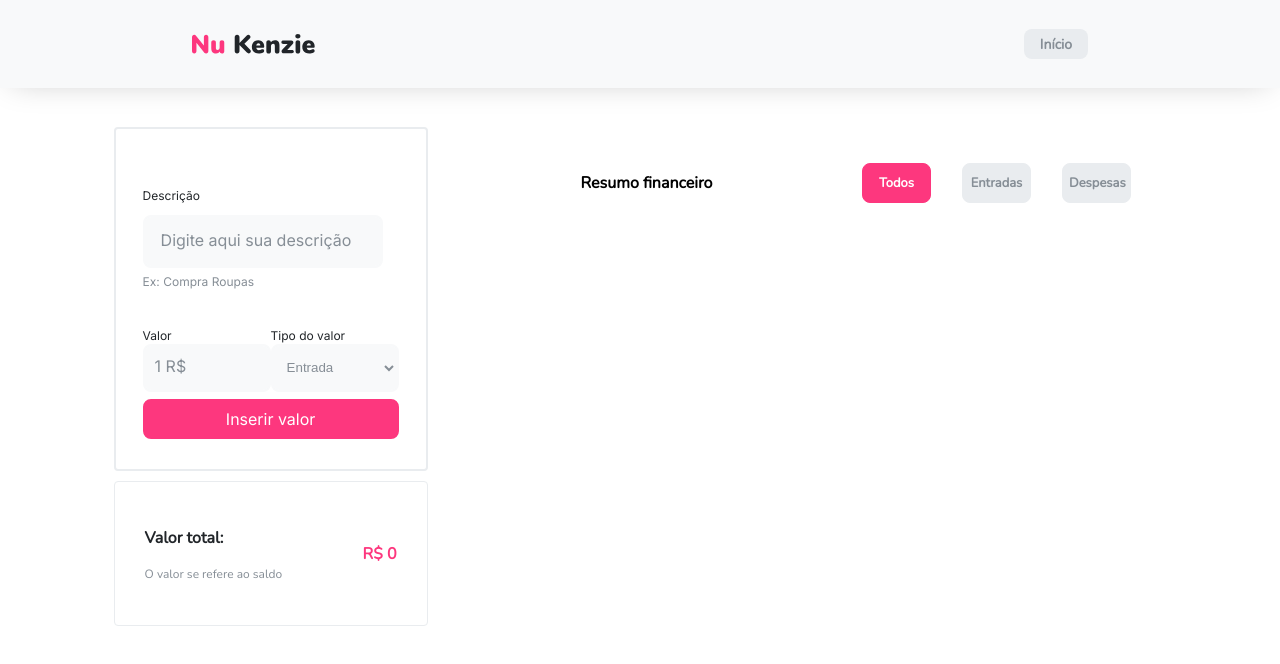
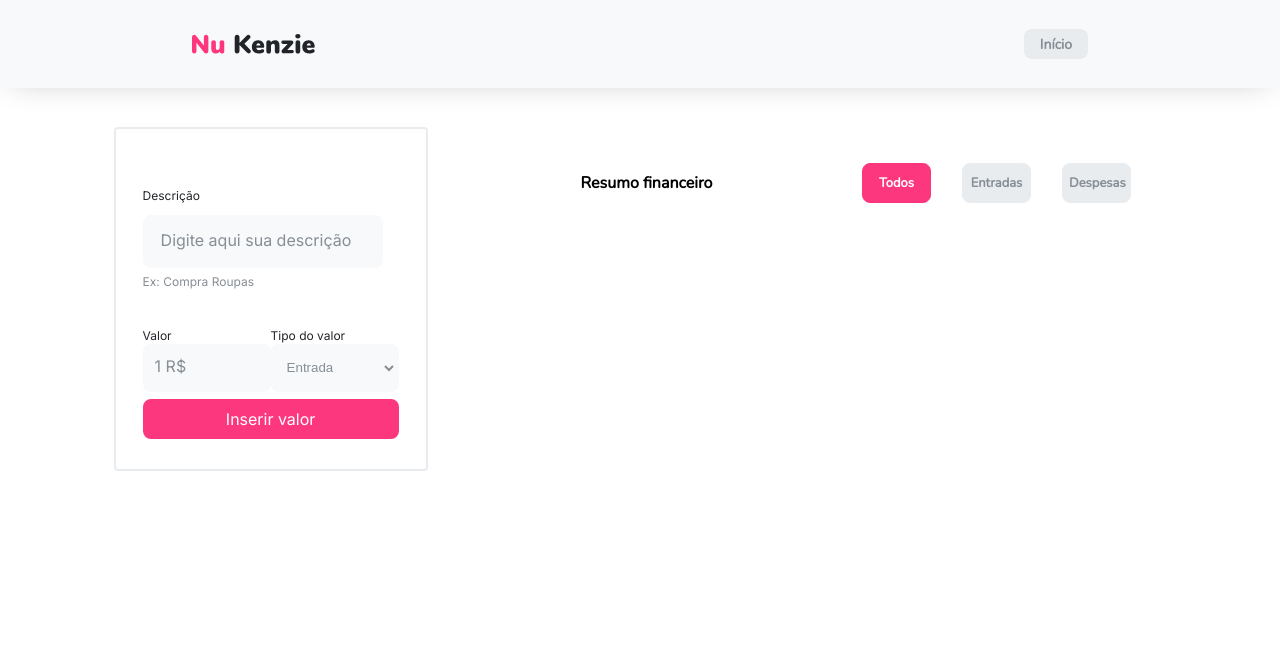
Before and after one commit to Kenzie-Academy-Brasil-Developers/react-entrega-s1-nu-kenzie-LucasGolle, a React (Create React App) app: page / in a window 1280 px wide. Shown: the top 664 px of the page. Built offline with nearby package versions, Linux system fonts and the light colour scheme.

Commit message:
fix: value of cards

```diff
--- a/src/App.js
+++ b/src/App.js
@@ -33,7 +33,7 @@ function App() {
    <div className='divMain'>
    <div className='divFormMoney'>
    <Form listTransactions={addTransitions} setListTransactions={setListTransactions}></Form>
-   <TotalMoney listTransactions={listTransactions}></TotalMoney>
+   {filterList.length > 0 && <TotalMoney listTransactions={listTransactions}></TotalMoney>}
    </div>
    <div className='divListCard'>
     <List listTransactions={listTransactions} setFilterList={setFilterList}></List>
--- a/src/components/Form/Form.jsx
+++ b/src/components/Form/Form.jsx
@@ -28,6 +28,7 @@ const Form = ({ listTransactions, setListTransactions }) => {
               type="text"
               value={description}
               onChange={(event) => setDescription(event.target.value)}
+              required
             ></input>
           </label>
           <h2 className="titleEx">Ex: Compra Roupas</h2>
@@ -41,13 +42,14 @@ const Form = ({ listTransactions, setListTransactions }) => {
               type="number"
               value={value}
               onChange={(event) => setValue(event.target.value)}
+              required
             ></input>
           </label>
           </div>
           <div className="inputType">
           <label>
             Tipo do valor
-            <select className="typeInput" value={type} onChange={(e) => setType(e.target.value)}>
+            <select className="typeInput" value={type} required onChange={(e) => setType(e.target.value)}>
               {selects.map((item, index) => (
                 <option value={item.id}>{item.name}</option>
               ))}
--- a/src/components/TotalMoney/TotalMoney.jsx
+++ b/src/components/TotalMoney/TotalMoney.jsx
@@ -1,12 +1,15 @@
-import "./styles.css"
+import "./styles.css";
 
-const TotalMoney = ({listTransactions}) =>{
+const TotalMoney = ({ listTransactions }) => {
+  const receive = listTransactions
+    .filter(({ type }) => type === "Entrada")
+    .reduce((a, { value }) => a + Number(value), 0);
 
-    const receive = listTransactions.filter(({type}) => type === "Entrada").reduce((a, {value}) => a + parseFloat(value), 0)
+  const expense = listTransactions
+    .filter(({ type }) => type === "Despesa")
+    .reduce((a, { value }) => a + Number(value), 0);
 
-    const expense = listTransactions.filter(({type}) => type === "Despesa").reduce((a, {value}) => a + parseFloat(value), 0)
-
-    const result = receive - expense
+  const result = receive - expense;
 
   return (
     <>
@@ -18,7 +21,7 @@ const TotalMoney = ({listTransactions}) =>{
         <span className="toralValue">R$ {result}</span>
       </div>
     </>
-    )
-}
+  );
+};
 
-export default TotalMoney
+export default TotalMoney;
```
Also changed, not shown: 1 other file (tests, documents, lock files or other folders). Lines whose indentation alone changed are shown as unchanged.
